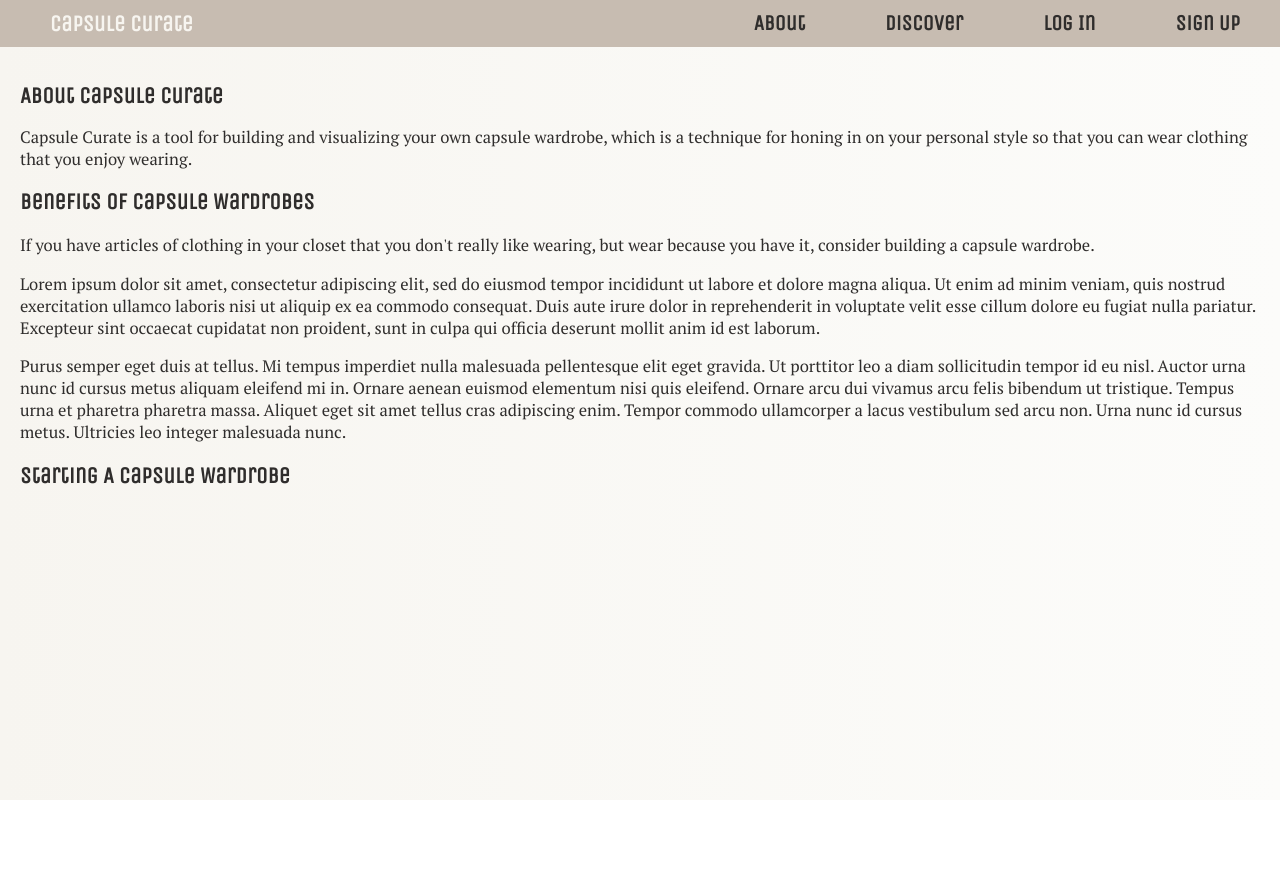
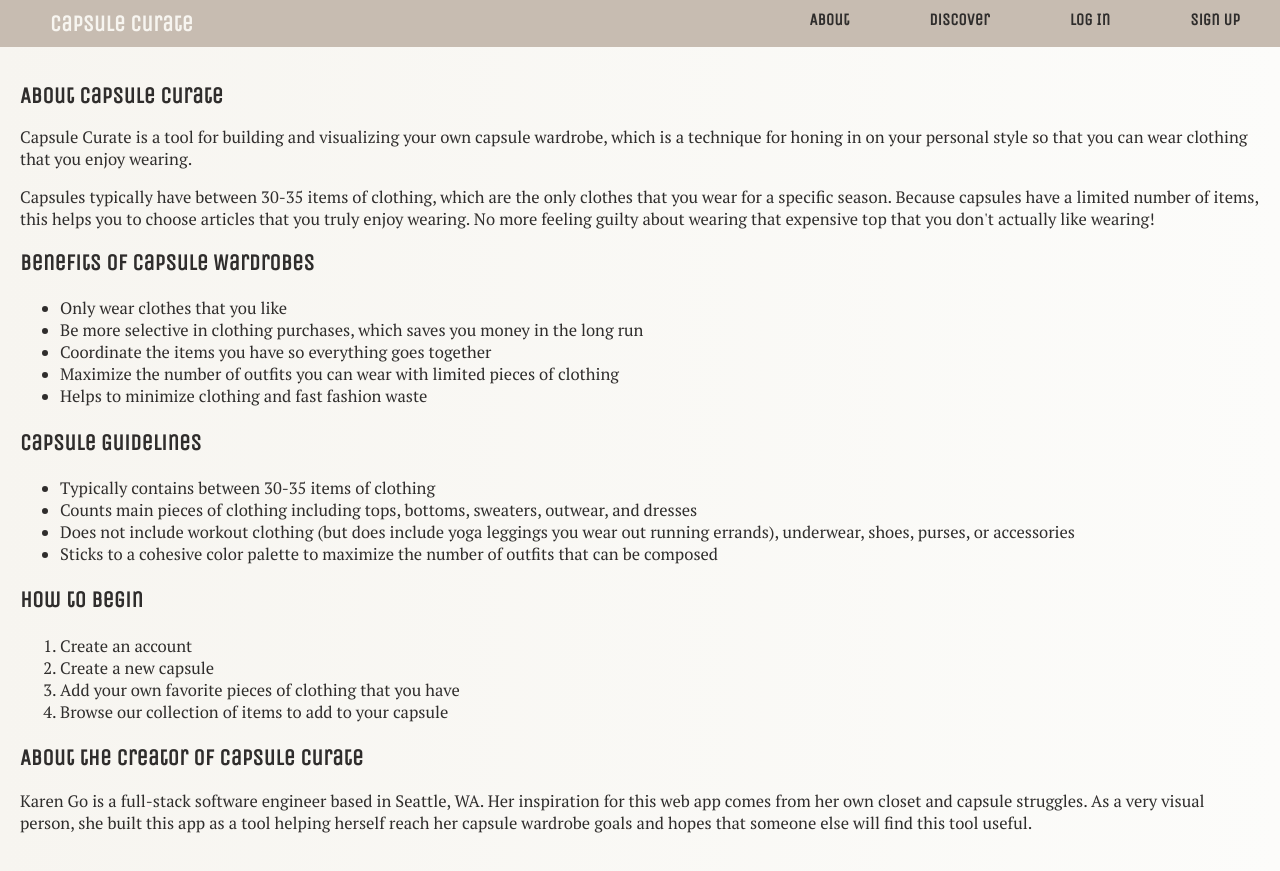
Before and after one commit to kargo-k/capsule-curate-client, a React (Create React App) app: page /about in a window 1280 px wide. Before the commit the page ends 800 px from the top, so only its background shows below. Built offline with nearby package versions, Linux system fonts and the light colour scheme; a web font is replaced by a local one.

Commit message:
added about section

```diff
--- a/src/components/About.js
+++ b/src/components/About.js
@@ -8,17 +8,42 @@ const About = () => {
         Capsule Curate is a tool for building and visualizing your own capsule wardrobe, which is a technique for honing in on your personal style so that you can wear clothing that you enjoy wearing.
       </p>
 
+      <p>
+        Capsules typically have between 30-35 items of clothing, which are the only clothes that you wear for a specific season.  Because capsules have a limited number of items, this helps you to choose articles that you truly enjoy wearing.  No more feeling guilty about wearing that expensive top that you don't actually like wearing!
+      </p>
+
       <h2>Benefits of Capsule Wardrobes</h2>
 
+      <ul>
+        <li>Only wear clothes that you like</li>
+        <li>Be more selective in clothing purchases, which saves you money in the long run</li>
+        <li>Coordinate the items you have so everything goes together</li>
+        <li>Maximize the number of outfits you can wear with limited pieces of clothing</li>
+        <li>Helps to minimize clothing and fast fashion waste</li>
+      </ul>
+
+      <h2>Capsule Guidelines</h2>
+      <ul>
+        <li>Typically contains between 30-35 items of clothing</li>
+        <li>Counts main pieces of clothing including tops, bottoms, sweaters, outwear, and dresses</li>
+        <li>Does not include workout clothing (but does include yoga leggings you wear out running errands), underwear, shoes, purses, or accessories</li>
+        <li>Sticks to a cohesive color palette to maximize the number of outfits that can be composed</li>
+      </ul>
+
+      <h2>How to Begin</h2>
+
+      <ol>
+        <li>Create an account</li>
+        <li>Create a new capsule</li>
+        <li>Add your own favorite pieces of clothing that you have</li>
+        <li>Browse our collection of items to add to your capsule</li>
+      </ol>
+
+      <h2>About the Creator of Capsule Curate</h2>
+
       <p>
-        If you have articles of clothing in your closet that you don't really like wearing, but wear because you have it, consider building a capsule wardrobe.
+        Karen Go is a full-stack software engineer based in Seattle, WA.  Her inspiration for this web app comes from her own closet and capsule struggles.  As a very visual person, she built this app as a tool helping herself reach her capsule wardrobe goals and hopes that someone else will find this tool useful.
       </p>
-
-      <p>Lorem ipsum dolor sit amet, consectetur adipiscing elit, sed do eiusmod tempor incididunt ut labore et dolore magna aliqua. Ut enim ad minim veniam, quis nostrud exercitation ullamco laboris nisi ut aliquip ex ea commodo consequat. Duis aute irure dolor in reprehenderit in voluptate velit esse cillum dolore eu fugiat nulla pariatur. Excepteur sint occaecat cupidatat non proident, sunt in culpa qui officia deserunt mollit anim id est laborum.</p>
-
-      <p>Purus semper eget duis at tellus. Mi tempus imperdiet nulla malesuada pellentesque elit eget gravida. Ut porttitor leo a diam sollicitudin tempor id eu nisl. Auctor urna nunc id cursus metus aliquam eleifend mi in. Ornare aenean euismod elementum nisi quis eleifend. Ornare arcu dui vivamus arcu felis bibendum ut tristique. Tempus urna et pharetra pharetra massa. Aliquet eget sit amet tellus cras adipiscing enim. Tempor commodo ullamcorper a lacus vestibulum sed arcu non. Urna nunc id cursus metus. Ultricies leo integer malesuada nunc.</p>
-
-      <h2>Starting A Capsule Wardrobe</h2>
 
     </div >
   )
--- a/src/scss/content.scss
+++ b/src/scss/content.scss
@@ -39,6 +39,6 @@ a.item-link {
     display: inline-block;
   }
 }
-p {
+p, li {
   font-size: calc(14px + 0.2vw);
 }
```
